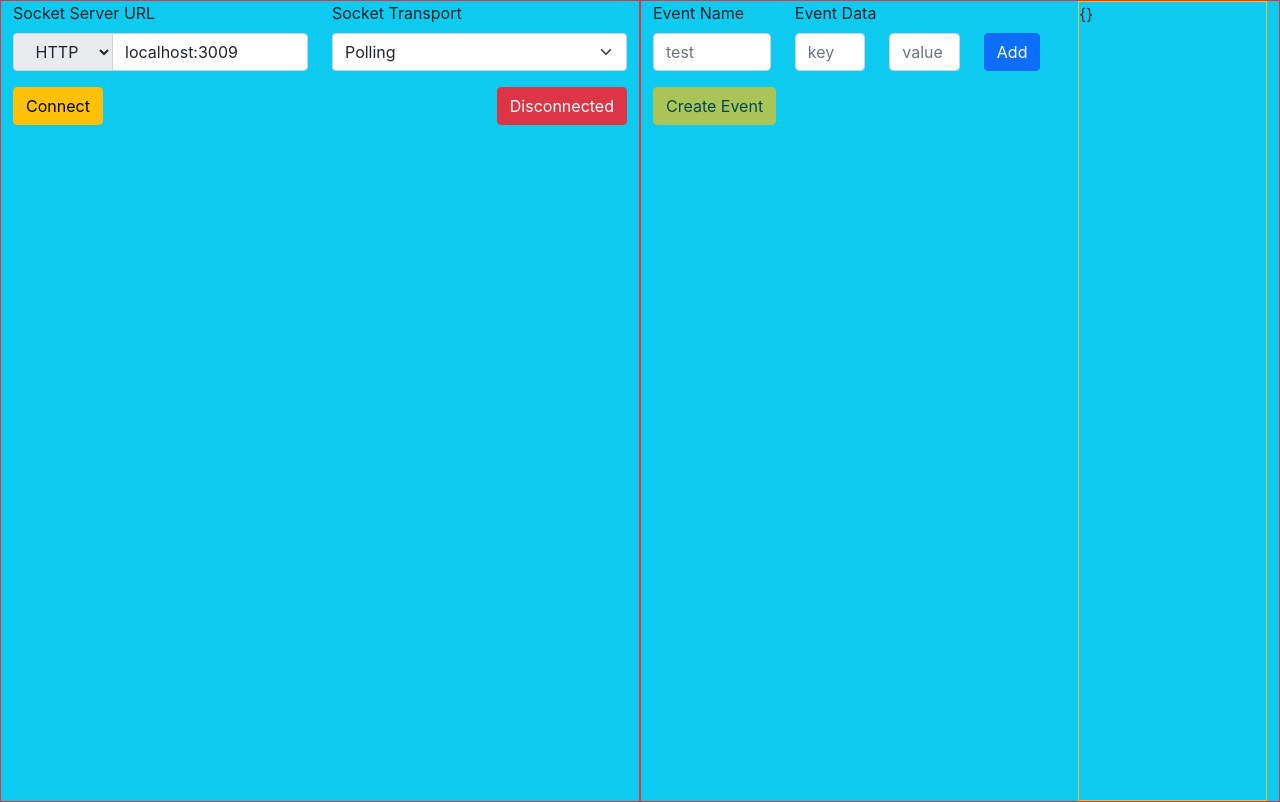
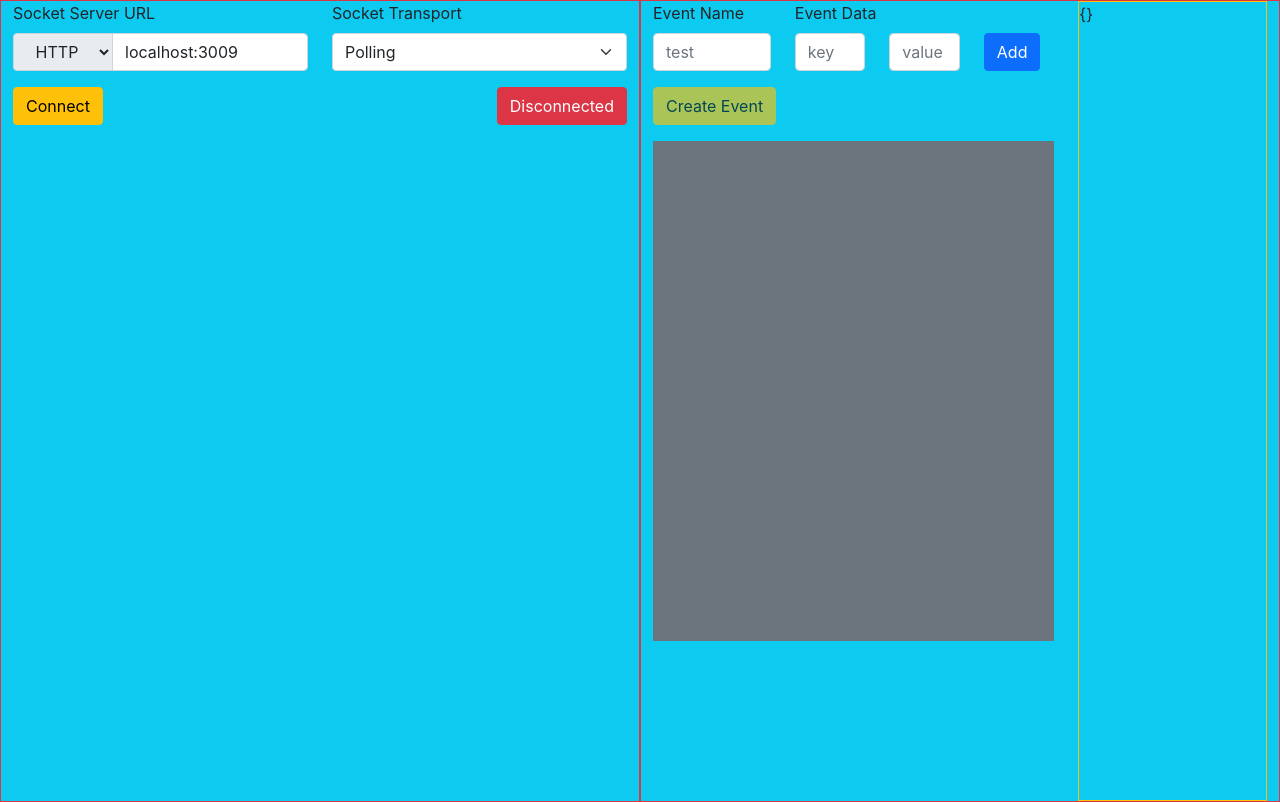
Before and after one commit to kgalgat117/Socket-Server-Tester, a React (Create React App) app: page / in a window 1280 px wide. Built offline with nearby package versions, Linux system fonts and the light colour scheme.

Commit message:
event receiver

```diff
--- a/src/App.jsx
+++ b/src/App.jsx
@@ -8,13 +8,14 @@ export function App() {
 
   const [socketConfig, setSocketConfig] = useState({ protocol: 'http://', domain: 'localhost:3009', transports: 'polling', id: '', status: 'Disconnected', errorMsg: '' })
   const [eventData, setEventData] = useState({ name: '', data: {}, temp: { key: '', value: '' } })
+  const [receivedEvents, setReceivedEvents] = useState([])
 
   const connectToServer = () => {
     if (socketConfig.status === "Disconnected") {
       if (validateSocketConfig()) {
         const Socket = io(`${socketConfig.protocol}${socketConfig.domain}`, { transports: [socketConfig.transports] });
 
-        Socket.on('connect', (data) => {
+        Socket.on('connect', () => {
           let temp = { ...socketConfig }
           temp.status = "Connected"
           temp.id = Socket.id
@@ -25,7 +26,12 @@ export function App() {
           temp.status = 'Disconnected'
           temp.errorMsg = reason
           setSocketConfig(temp)
-        });
+        })
+        Socket.onAny((eventName, ...args) => {
+          setReceivedEvents(prevData => {
+            return [...prevData, { eventName: eventName, data: args[0], eventTime: new Date().toISOString() }]
+          })
+        })
         _Socket = Socket
       }
     } else {
@@ -165,6 +171,17 @@ export function App() {
                   </div>
                 </div>
               </div>
+              <div className="row">
+                <div className="col">
+                  <div style={{ height: '500px' }} className="bg-secondary overflow-auto">
+                    {receivedEvents.map((item, index) => (
+                      <p key={index} style={{ margin: '0px', padding: '5px', color: 'yellow' }} className="text-start">
+                        {item.eventTime} <span style={{ color: 'black' }}>: <span style={{ color: '#00ff48' }}>{item.eventName}</span>  event received !!!.</span>
+                      </p>
+                    ))}
+                  </div>
+                </div>
+              </div>
             </div>
             <div className="col-4">
               <div className="max border border-1 border-warning overflow-scroll text-wrap">
```
